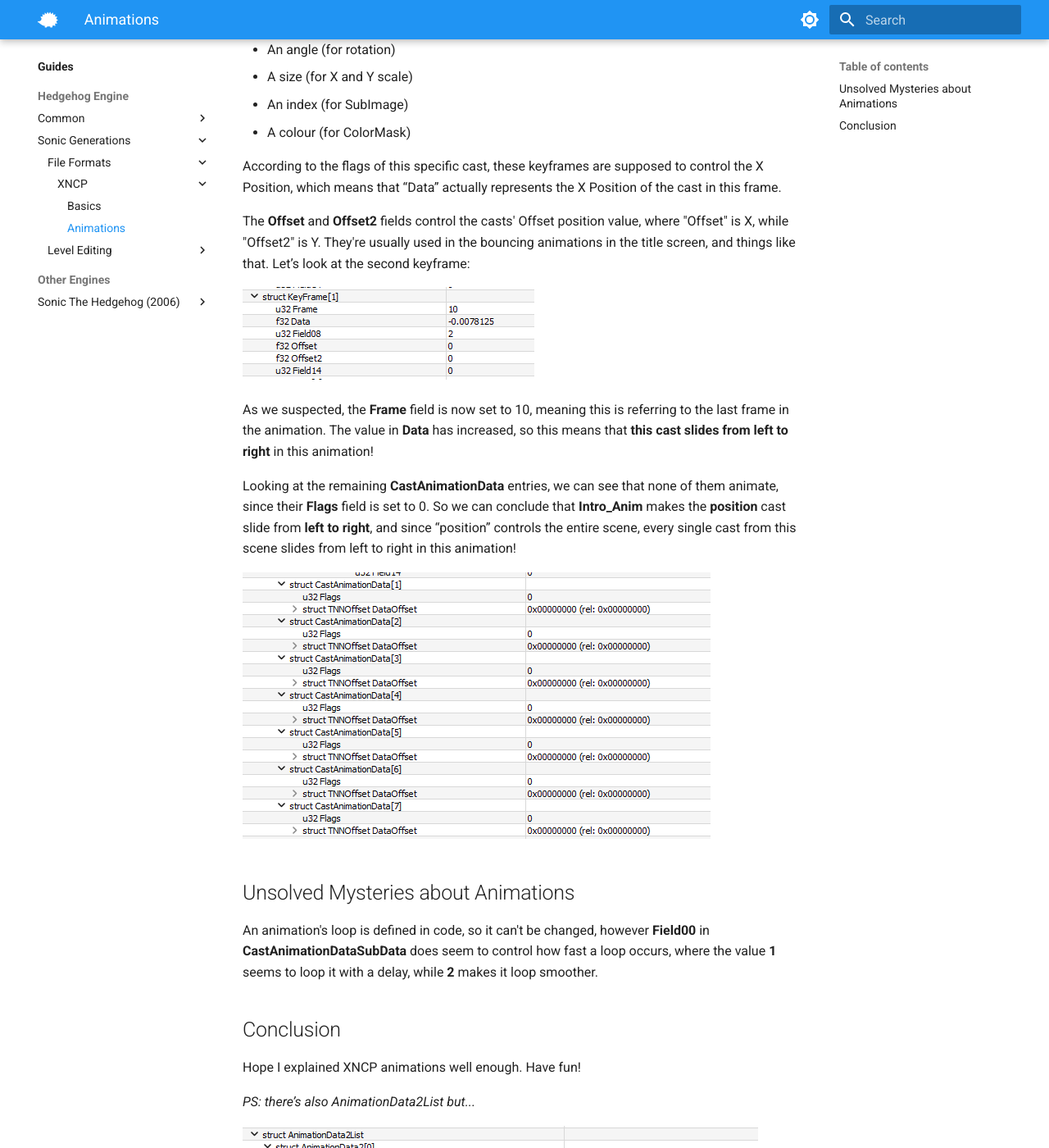
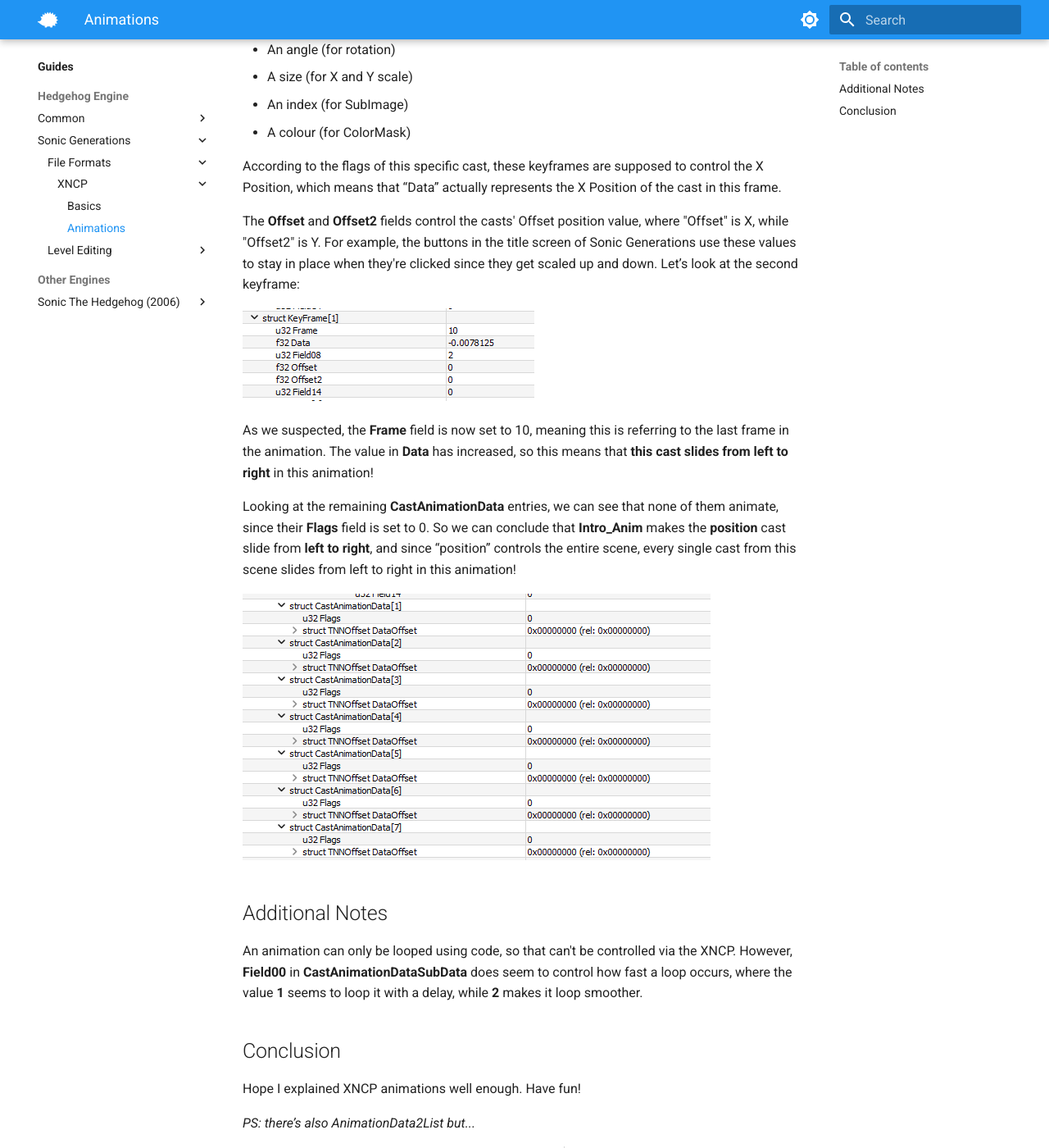
Before and after one commit to HedgeDocs/HedgeDocs.github.io, an MkDocs documentation site: the page built from docs/guides/hedgehog-engine/blueblur/files/xncp/anims.md, in a window 1280 px wide and 1400 px high, scrolled down 3391 px. Shown: the whole window at 82% size. Built offline with MkDocs 1.6.1 and Material for MkDocs 9.7.7, drawn with Linux system fonts in a browser that asks for light colours; some of the changed text lies outside the part shown.

Commit message:
Changed some stuff around

```diff
--- a/docs/guides/hedgehog-engine/blueblur/files/xncp/anims.md
+++ b/docs/guides/hedgehog-engine/blueblur/files/xncp/anims.md
@@ -73,7 +73,7 @@
 
 According to the flags of this specific cast, these keyframes are supposed to control the X Position, which means that “Data” actually represents the X Position of the cast in this frame.
 
-The **Offset** and **Offset2** fields control the casts' Offset position value, where "Offset" is X, while "Offset2" is Y. They're usually used in the bouncing animations in the title screen, and things like that.
+The **Offset** and **Offset2** fields control the casts' Offset position value, where "Offset" is X, while "Offset2" is Y. For example, the buttons in the title screen of Sonic Generations use these values to stay in place when they're clicked since they get scaled up and down.
 Let’s look at the second keyframe:
 
 ![](./assets/anims/image8.png)
@@ -84,8 +84,8 @@
 
 ![](./assets/anims/image6.png)
 
-## Unsolved Mysteries about Animations
-An animation's loop is defined in code, so it can't be changed, however **Field00** in **CastAnimationDataSubData** does seem to control how fast a loop occurs, where the value **1** seems to loop it with a delay, while **2** makes it loop smoother.
+## Additional Notes
+An animation can only be looped using code, so that can't be controlled via the XNCP. However, **Field00** in **CastAnimationDataSubData** does seem to control how fast a loop occurs, where the value **1** seems to loop it with a delay, while **2** makes it loop smoother.
 
 ## Conclusion
 Hope I explained XNCP animations well enough. Have fun!
```
Also changed, not shown: other parts of docs/guides/hedgehog-engine/blueblur/files/xncp/anims.md (+1 -1 lines).
